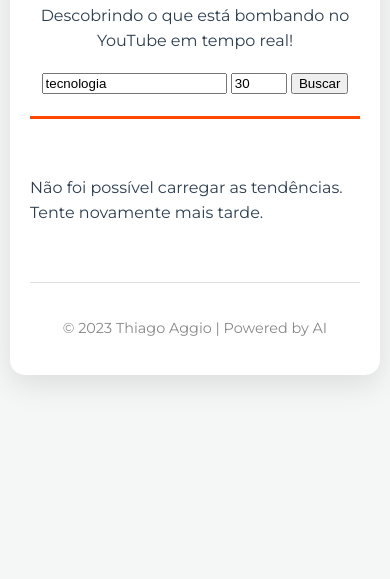
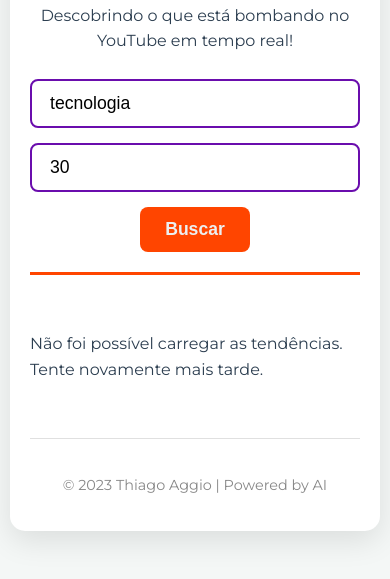
Before and after one commit to thiagoaggioia/ViralityScoutAI, a plain HTML site: page index.html in a window 390 px wide. Shown: the part 177-756 px from the top of the page. Drawn offline with Linux system fonts and the light colour scheme; no server answers.

Commit message:
style.css

```diff
--- a/style.css
+++ b/style.css
@@ -200,4 +200,77 @@ body {
     .virality-header h1 {
         font-size: 2em;
     }
+
 }
+/* Seção de Busca */
+.search-section {
+    display: flex;
+    justify-content: center;
+    gap: 15px;
+    margin-top: 25px;
+    flex-wrap: wrap; /* Para responsividade */
+}
+
+.search-section input[type="text"],
+.search-section input[type="number"] {
+    padding: 12px 18px;
+    border: 2px solid var(--primary-color);
+    border-radius: 8px;
+    font-size: 1.1em;
+    width: 300px;
+    max-width: 100%;
+    box-sizing: border-box;
+    transition: all 0.3s ease;
+}
+
+.search-section input:focus {
+    border-color: var(--secondary-color);
+    box-shadow: 0 0 8px rgba(var(--secondary-color-rgb), 0.3);
+    outline: none;
+}
+
+.search-section button {
+    background-color: var(--secondary-color);
+    color: var(--text-light);
+    padding: 12px 25px;
+    border: none;
+    border-radius: 8px;
+    font-size: 1.1em;
+    font-weight: bold;
+    cursor: pointer;
+    transition: background-color 0.3s ease, transform 0.2s ease;
+}
+
+.search-section button:hover {
+    background-color: var(--primary-color);
+    transform: translateY(-2px);
+}
+
+/* Adicione também um estilo para a thumbnail do vídeo */
+.video-thumbnail {
+    width: 100%;
+    height: 180px; /* Altura fixa para as thumbnails */
+    object-fit: cover; /* Garante que a imagem preencha o espaço sem distorcer */
+    border-radius: 8px;
+    margin-bottom: 15px;
+    display: block; /* Para remover espaços extras */
+}
+
+@media (max-width: 768px) {
+    .search-section input[type="text"],
+    .search-section input[type="number"] {
+        width: 100%; /* Ocupa a largura total em telas menores */
+    }
+}
+
+@media (max-width: 480px) {
+    .virality-scout-container {
+        margin: 10px auto;
+    }
+    .virality-header h1 {
+        font-size: 2em;
+    }
+    .search-section input[type="text"] {
+      width: 100%;
+    }
+}
```
